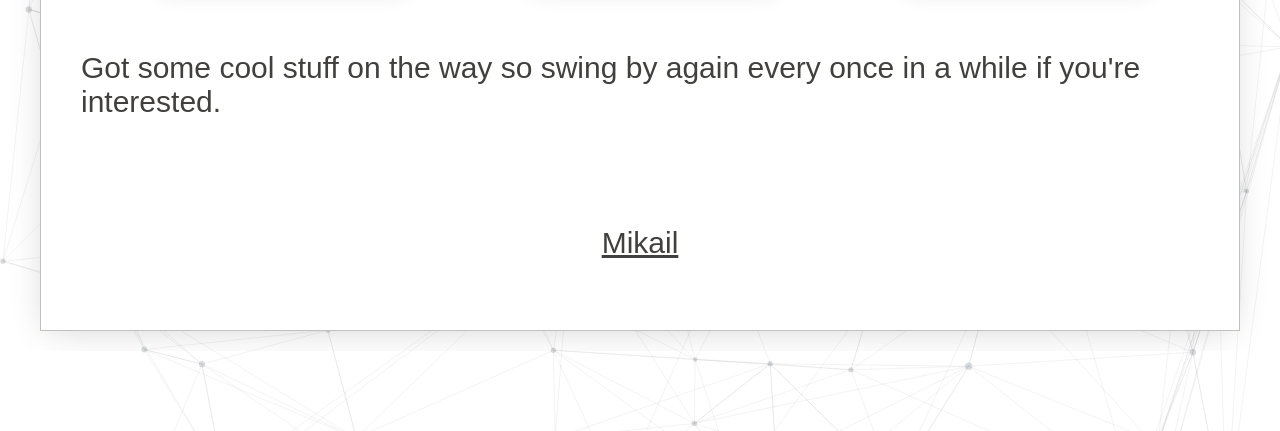
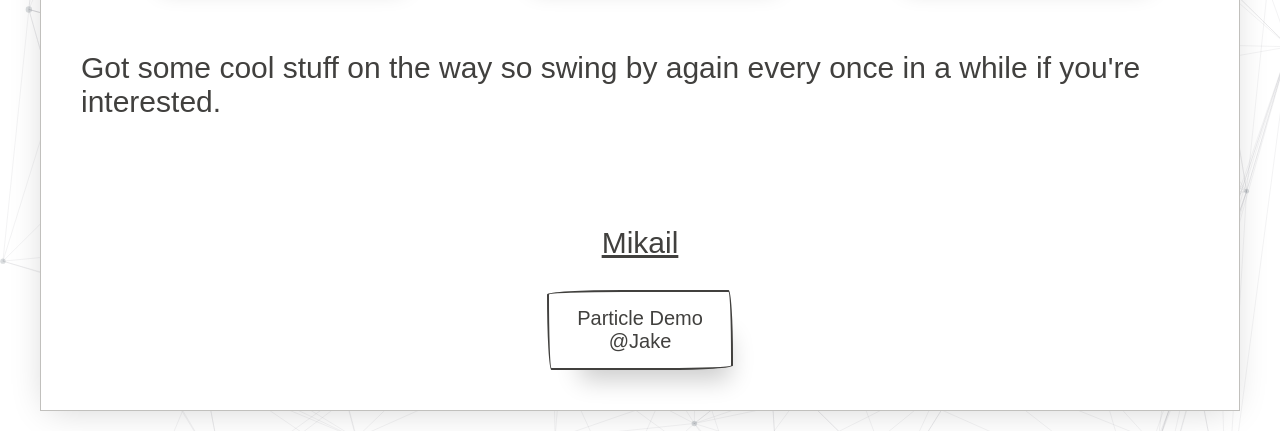
Before and after one commit to MikailR/MikailR.github.io, a plain HTML site: page index.html in a window 1280 px wide. Shown: the part 479-910 px from the top of the page. Before the commit the page ends 830 px from the top, so only its background shows below. Drawn offline with Linux system fonts and the light colour scheme; a web font is replaced by a local one.

Commit message:
Added button to particle demo

```diff
--- a/css/style.css
+++ b/css/style.css
@@ -30,6 +30,13 @@ p {
   text-decoration: underline;
 }
 
+.demo {
+  display: block;
+  margin: auto;
+  background-color: "green";
+  text-align: center;
+}
+
 @media only screen and (min-width: 520px) {
   .mobile-only {
     display: none;
--- a/index.html
+++ b/index.html
@@ -17,8 +17,9 @@
         <h2 class="margin-none">👋🏽 Hey, thanks for stopping by!</h2>
         <br class="desktop-only" />
         <p>
-          Still working on the site so this is basically the
-          '<b class="">coming soon</b>' page.
+          Still working on the site so this is basically the '<b class=""
+            >coming soon</b
+          >' page.
         </p>
         <p class="text-muted divider mobile-only">~~~</p>
         <br class="desktop-only" />
@@ -67,13 +68,20 @@
         <p class="text-muted divider mobile-only">~~~</p>
         <br class="desktop-only" />
         <p>
-          Got some cool stuff on the way so swing by again every once in a
-          while if you're interested.
+          Got some cool stuff on the way so swing by again every once in a while
+          if you're interested.
         </p>
         <p class="text-muted divider mobile-only">~~~</p>
         <br class="desktop-only" />
         <br class="desktop-only" />
         <p class="signature">Mikail</p>
+        <a
+          class="md-2 paper-btn demo"
+          href="./particle-demo.html"
+          target="_blank"
+        >
+          Particle Demo @Jake</a
+        >
       </div>
     </div>
   </body>
```
Also changed, not shown: particle-demo.html (added, +11 -0 lines), js/particle-demo.js (added), 1 other file.
